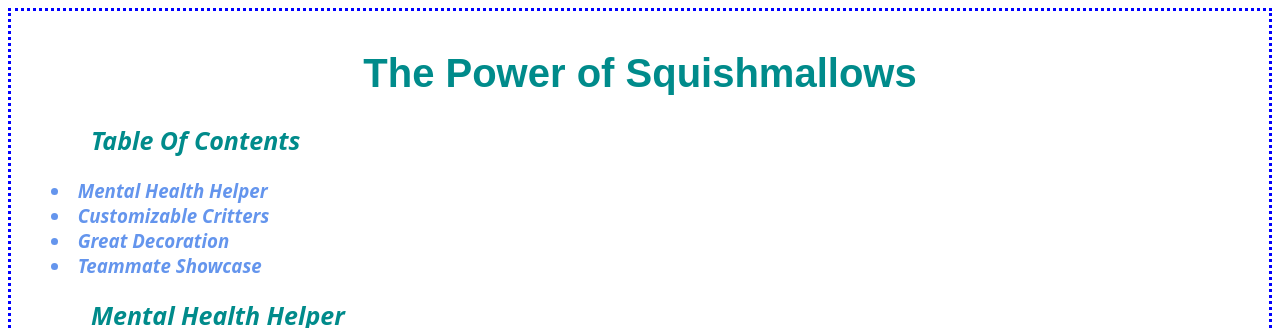
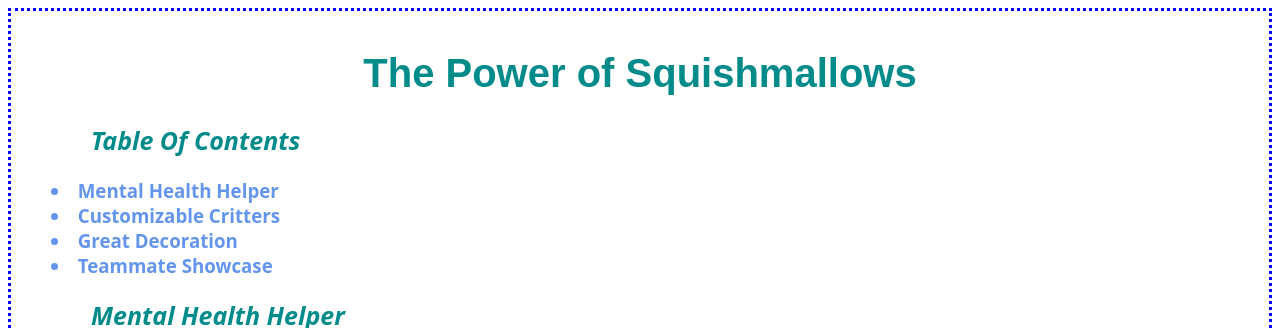
Before and after one commit to RubyFriedman/Web, a plain HTML site: page talk.html in a window 1280 px wide. Shown: the top 328 px of the page. Drawn offline with Linux system fonts and the light colour scheme.

Commit message:
Update main.css

```diff
--- a/main.css
+++ b/main.css
@@ -26,9 +26,8 @@ p {     color: DodgerBlue;      /* changes the color and font of all text set to
 	font-stretch: expanded;
 	background-color: white;}
 
-li {    font-style: italic;     /* changes the table of contents color and font */
-	color: CornflowerBlue;
-	font-weight: bold;}
+li {    font-weight: bold;      /* changes the table of contents color and font */
+	color: CornflowerBlue;}
 
 h3 {    color: DarkCyan;        /* changes the color and font of all text set to h3 */
         font-family: system-ui;}
```
